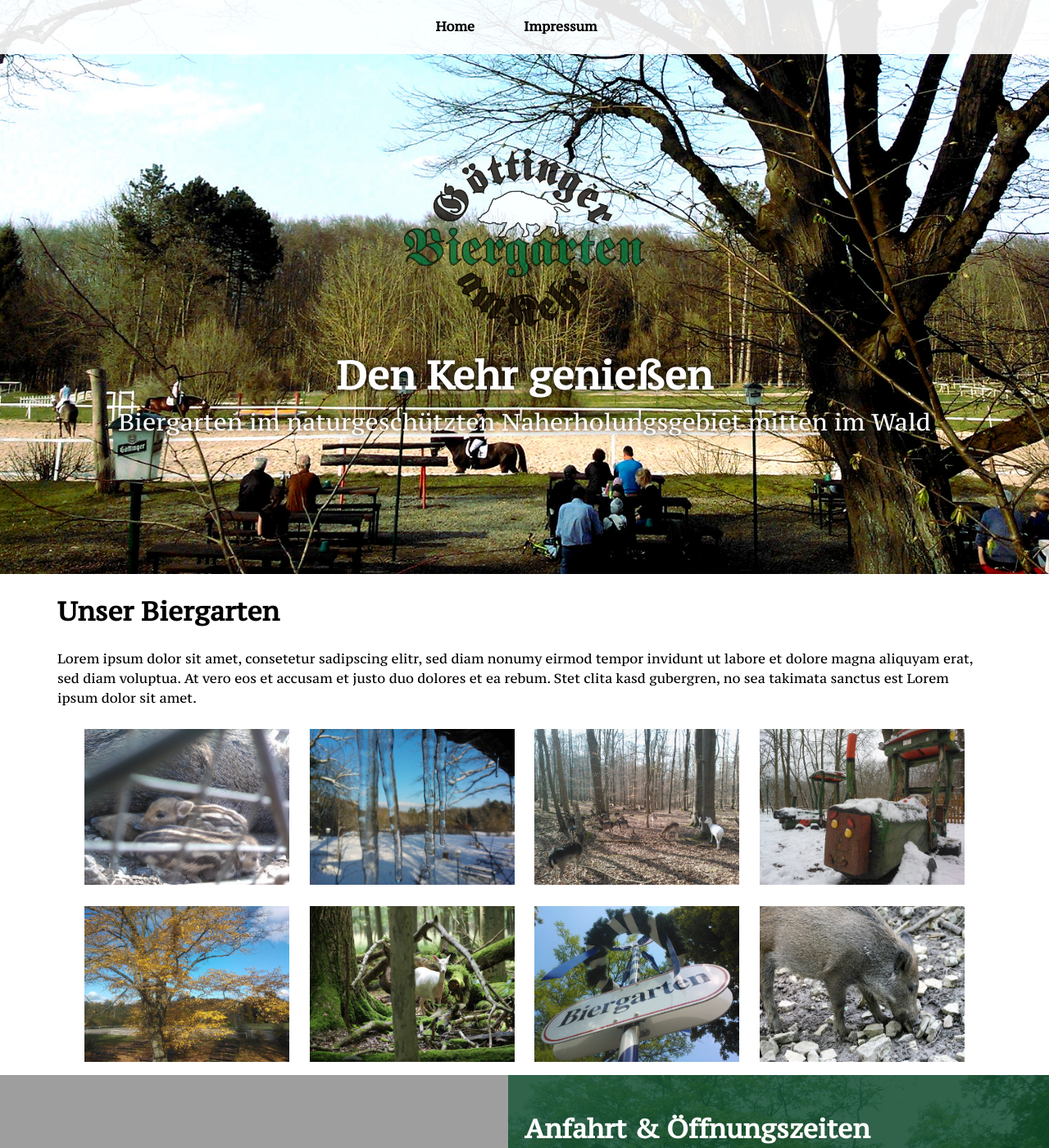
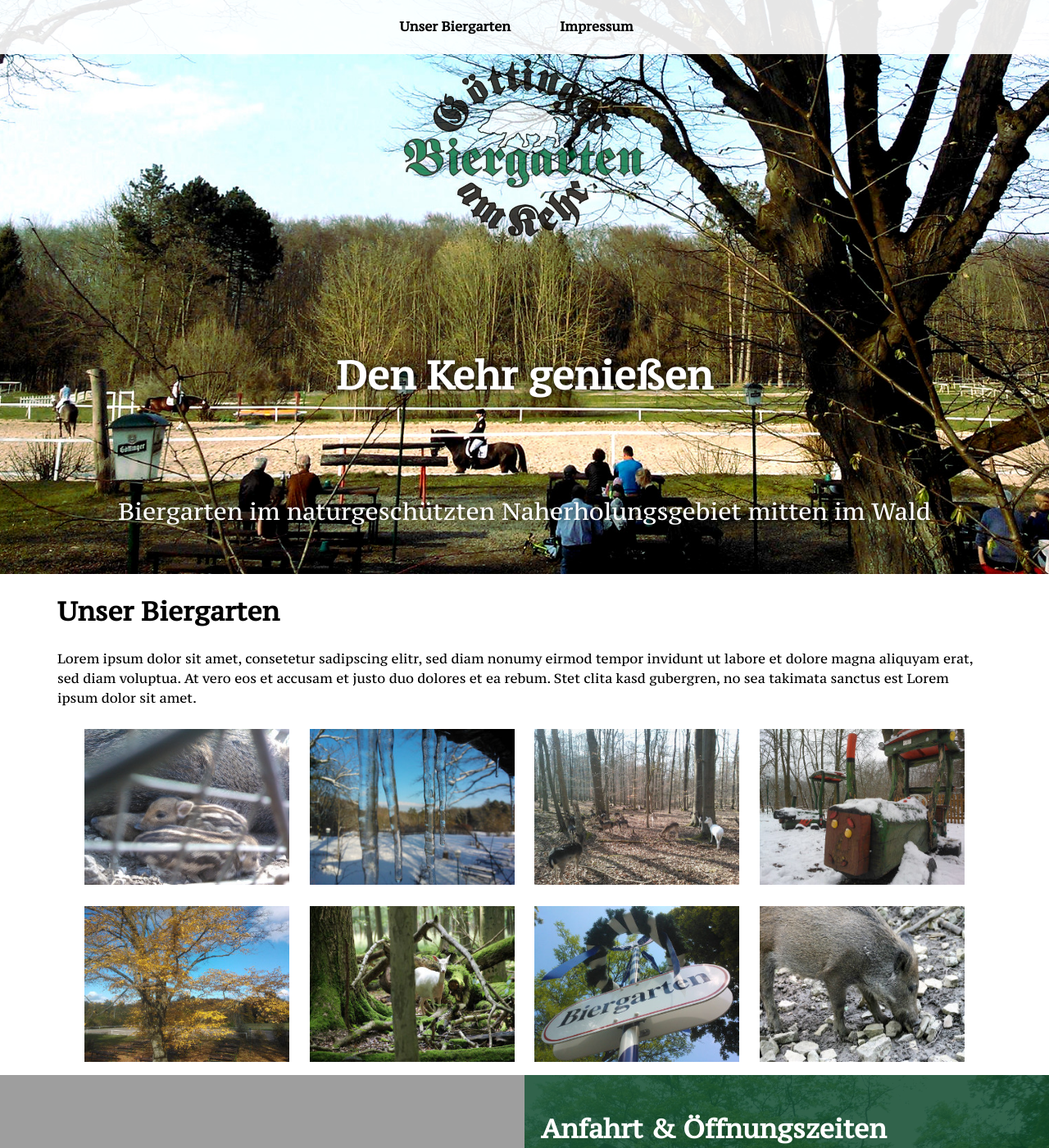
Before and after one commit to versable/kehr-website, a Jekyll site: the page built from index.html, in a window 1280 px wide and 1400 px high. Shown: the whole window at 82% size. Built offline with Jekyll 4.4.1, drawn with Linux system fonts in a browser that asks for light colours; grey boxes are pictures that could not be loaded.

Commit message:
Simplify hero layout

```diff
--- a/_sass/_layout.scss
+++ b/_sass/_layout.scss
@@ -32,6 +32,14 @@ nav {
 
         &.active::after, &:hover::after { transform: scaleX(1); }
     }
+
+    .social {
+        img {
+            height: 30px;
+            width: auto;
+            padding: 20px;
+        }
+    }
 }
 
 @include media-query-down($media-md) {
@@ -65,6 +73,7 @@ nav {
             width: 40px;
             height: 24px;
             cursor: pointer;
+            margin-top: 15px;
 
             span {
                 position: absolute;
@@ -157,7 +166,12 @@ nav {
         background-size: cover;
         background-position: center;
         background-attachment: fixed;
-        padding: 20px;
+        padding: 20px 0;
+
+        > * {
+            padding-left: 20px;
+            padding-right: 20px;
+        }
 
         &:after {
             content: "";
@@ -168,6 +182,15 @@ nav {
             right: 0;
             background-color: rgba(0, 63, 33, 0.8);
             z-index: -1;
+        }
+    }
+}
+@include media-query-down($media-lg) {
+    .layer {
+        flex-direction: column;
+
+        div {
+            width: 100%;
         }
     }
 }
--- a/index.html
+++ b/index.html
@@ -1,12 +1,11 @@
 ---
 layout: default
-title: Home
+title: Unser Biergarten
 order: 1
 ---
 
 <div class="jumbotron">
     <div id="hero-1">
-        <div class="container">
         <a class="logo" href="{{ site.baseurl }}/">
             <img src="/images/logo.png" title="{{ site.title | strip_newlines }}">
         </a>
@@ -14,7 +13,6 @@ order: 1
         <p>
             Biergarten im naturgeschützten Naherholungsgebiet mitten im Wald
         </p>
-        </div>
     </div>
 </div>
 
```
Lines whose indentation alone changed are shown as unchanged.
